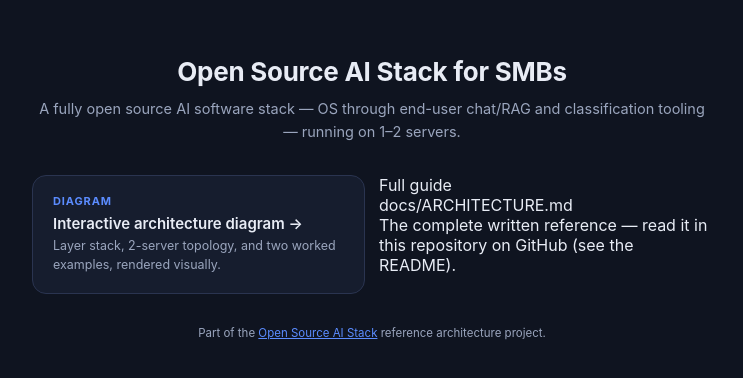
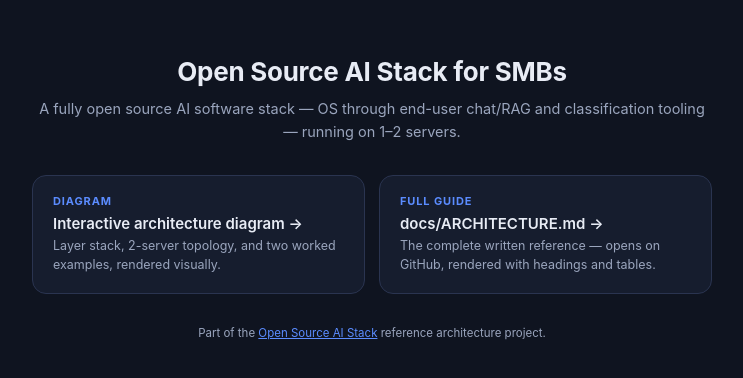
Before and after one commit to Robert-Carlton/Open-Source-AI-Stack, a plain HTML site: page docs/index.html in a window 1280 px wide. Shown: the part 202-580 px from the top of the page, without its empty margins (268-1011 px from the left). Drawn offline with Linux system fonts and the light colour scheme.

Commit message:
Change full guide link to GitHub
Updated the link to the full guide to point to GitHub.

```diff
--- a/docs/index.html
+++ b/docs/index.html
@@ -45,11 +45,11 @@
       <div class="title">Interactive architecture diagram →</div>
       <div class="desc">Layer stack, 2-server topology, and two worked examples, rendered visually.</div>
     </a>
-    <div class="card" href="docs/ARCHITECTURE.md">
-      <div class="eyebrow">Full guide</div>
-      <div class="title">docs/ARCHITECTURE.md</div>
-      <div class="desc">The complete written reference — read it in this repository on GitHub (see the README).</div>
-    </div>
+    <a class="card" href="https://github.com/Robert-Carlton/Open-Source-AI-Stack/blob/main/docs/ARCHITECTURE.md">
+  <div class="eyebrow">Full guide</div>
+  <div class="title">docs/ARCHITECTURE.md →</div>
+  <div class="desc">The complete written reference — opens on GitHub, rendered with headings and tables.</div>
+</a>
   </div>
   <footer>Part of the <a href="https://github.com">Open Source AI Stack</a> reference architecture project.</footer>
 </div>
```
